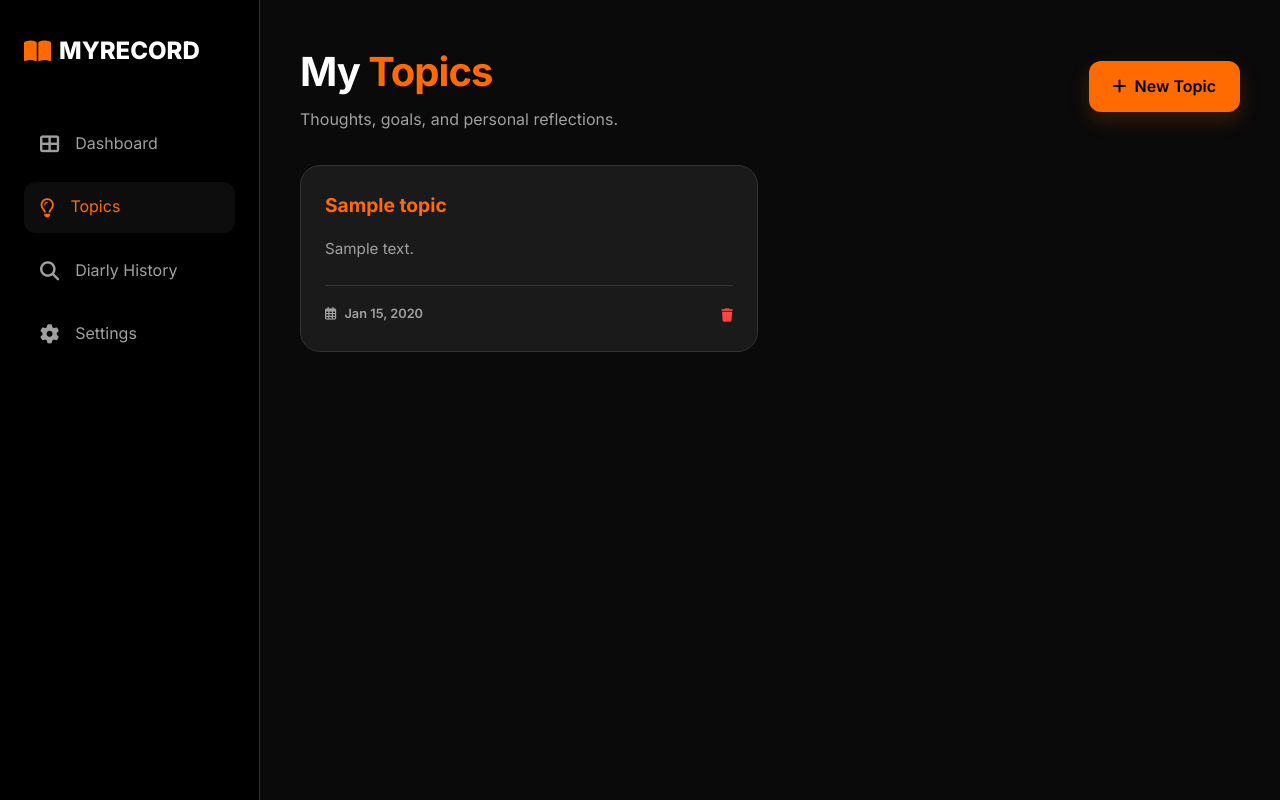
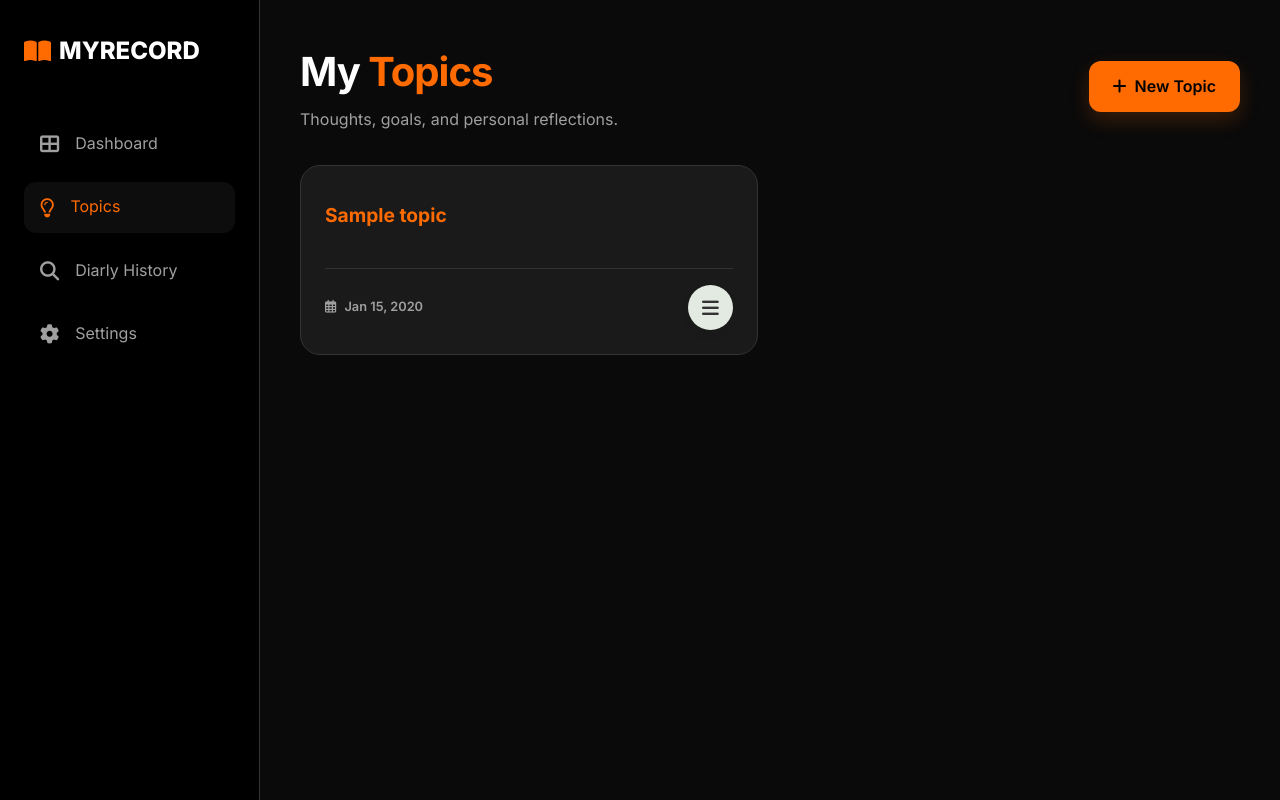
Before and after one commit to apdiaziiiiz/myRecord, a Django app: page /topics/ in a window 1280 px wide. Run offline with Django 5.2, Linux system fonts and the light colour scheme; tables that the repository leaves empty hold one stand-in row (values such as "Sample post"); some libraries are stand-ins or nearby versions.

Commit message:
updated the topics make humberger at delete and edit fixed date bug and fixed text controlls bug

```diff
--- a/journal/templates/journal/dashboard.html
+++ b/journal/templates/journal/dashboard.html
@@ -64,8 +64,8 @@
             <div style="display: flex; justify-content: space-between; align-items: center; width: 100%;">
                 <span class="day-number" style="font-size: 0.8rem;">{{ day.day }}</span>
                 <span class="day-weekday"
-                    style="font-size: 0.6rem; color: var(--primary-color); font-weight: 800; opacity: 0.7;">{{
-                    day|date:"D"|slice:":1" }}</span>
+                    style="font-size: 0.6rem; color: var(--primary-color); font-weight: 800; opacity: 0.7;">
+                    {{day|date|slice:":1" }}</span>
             </div>
             {% if entry %}
             <a href="{% url 'entry_detail' entry.pk %}" style="text-decoration: none;">
--- a/journal/templates/journal/topic_list.html
+++ b/journal/templates/journal/topic_list.html
@@ -21,31 +21,33 @@
 
 <div class="topics-grid" style="display: grid; grid-template-columns: repeat(auto-fill, minmax(300px, 1fr)); gap: 1.5rem;">
     {% for topic in topics %}
-    <a href="{% url 'topic_update' topic.pk %}" style="text-decoration: none; color: inherit;">
-        <div class="card" style="height: 100%; transition: all 0.3s ease; display: flex; flex-direction: column;">
-            <div style="display: flex; justify-content: space-between; align-items: flex-start; margin-bottom: 1rem;">
-                <h3 style="font-size: 1.2rem; font-weight: 700; color: var(--primary-color); margin: 0;">{{ topic.title }}</h3>
+    <div class="card" style="height: 100%; transition: all 0.3s ease; display: flex; flex-direction: column; height: 190px;">
+        <a href="{% url 'topic_update' topic.pk %}" style="text-decoration: none; color: inherit; flex-grow: 1; display: flex; flex-direction: column;">
+            <div style="display: flex; justify-content: space-between; align-items: flex-start; margin-bottom: 1rem; flex-grow: 1;">
+                <h3 style="font-size: 1.2rem; font-weight: 700; color: var(--primary-color); margin: 0; padding-top: 10px;">{{ topic.title }}</h3>
             </div>
+        </a>
 
-            <div style="color: var(--text-dim); font-size: 0.95rem; margin-bottom: 1.5rem; flex-grow: 1; overflow: hidden; display: -webkit-box; -webkit-line-clamp: 3; -webkit-box-orient: vertical;">
-                <!-- Strip HTML tags for preview using striptags -->
-                {{ topic.content|striptags|safe }}
-            </div>
+        <div style="display: flex; justify-content: space-between; align-items: center; border-top: 1px solid var(--border-color); padding-top: 1rem; margin-top: auto;">
+            <span style="font-size: 0.8rem; color: var(--text-dim); font-weight: 600;">
+                <i class="far fa-calendar-alt" style="margin-right: 5px;"></i> {{ topic.created_at|date:"M d, Y" }}
+            </span>
 
-            <div style="display: flex; justify-content: space-between; align-items: center; border-top: 1px solid var(--border-color); padding-top: 1rem; margin-top: auto;">
-                <span style="font-size: 0.8rem; color: var(--text-dim); font-weight: 600;">
-                    <i class="far fa-calendar-alt" style="margin-right: 5px;"></i> {{ topic.created_at|date:"M d, Y" }}
-                </span>
-
-                <form action="{% url 'topic_delete' topic.pk %}" method="post" style="margin: 0;">
-                    {% csrf_token %}
-                    <button type="submit" class="btn" style="background: transparent; padding: 0; color: #ff4444;" onclick="return confirm('Are you sure you want to delete this topic?');">
-                        <i class="fas fa-trash"></i>
-                    </button>
-                </form>
+            <div class="action-dropdown" style="position: relative; top: auto; right: auto;">
+                <button type="button" class="hamburger-btn topic-hamburger" data-topic-id="{{ topic.pk }}" title="Menu">
+                    <i class="fas fa-bars"></i>
+                </button>
+                <div class="dropdown-menu topic-menu" id="menu-{{ topic.pk }}" style="top: auto; bottom: 100%; right: 0; margin-bottom: 8px;">
+                    <a href="{% url 'topic_update' topic.pk %}" class="dropdown-item">
+                        <i class="fas fa-edit"></i> Edit
+                    </a>
+                    <a href="{% url 'topic_delete' topic.pk %}" class="dropdown-item delete">
+                        <i class="fas fa-trash"></i> Delete
+                    </a>
+                </div>
             </div>
         </div>
-    </a>
+    </div>
     {% empty %}
     <div style="grid-column: 1 / -1; text-align: center; padding: 4rem 2rem; background: var(--card-bg); border-radius: 20px; border: 1px dashed var(--border-color);">
         <i class="fa-regular fa-lightbulb" style="font-size: 3rem; color: var(--text-dim); margin-bottom: 1rem;"></i>
@@ -64,3 +66,37 @@
     }
 </style>
 {% endblock %}
+
+{% block extra_js %}
+<script>
+    document.addEventListener('DOMContentLoaded', function() {
+        const hamburgerBtns = document.querySelectorAll('.topic-hamburger');
+
+        hamburgerBtns.forEach(btn => {
+            btn.addEventListener('click', function(e) {
+                e.preventDefault();
+                e.stopPropagation();
+                const targetId = this.getAttribute('data-topic-id');
+                const menu = document.getElementById('menu-' + targetId);
+
+                // Close all other menus
+                document.querySelectorAll('.topic-menu').forEach(m => {
+                    if (m !== menu) m.classList.remove('show');
+                });
+
+                menu.classList.toggle('show');
+            });
+        });
+
+        document.addEventListener('click', function() {
+            document.querySelectorAll('.topic-menu').forEach(m => m.classList.remove('show'));
+        });
+
+        document.querySelectorAll('.topic-menu').forEach(menu => {
+            menu.addEventListener('click', function(e) {
+                e.stopPropagation();
+            });
+        });
+    });
+</script>
+{% endblock %}
```
Also changed, not shown: journal/templates/journal/topic_form.html (+36 -7 lines).
